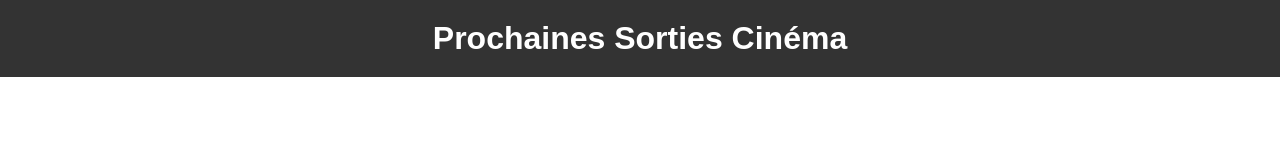
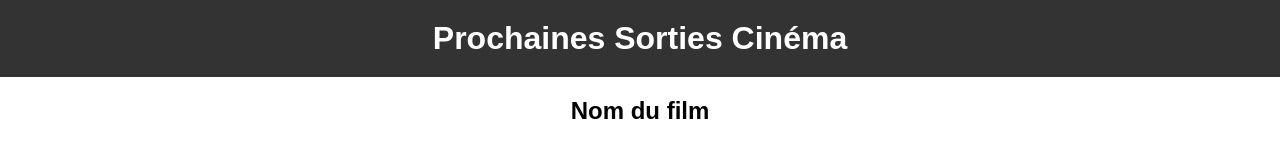
Before and after one commit to tcht-marie/Brief03-Olivier-Marie, a plain HTML site: page index.html in a window 1280 px wide. Drawn offline with Linux system fonts and the light colour scheme.

Commit message:
add h2 essai issue

```diff
--- a/index.html
+++ b/index.html
@@ -11,7 +11,7 @@
         <h1>Prochaines Sorties Cinéma</h1>
     </header>
     <main class="film-grid">
-
+        <h2>Nom du film</h2>
     </main>
 </body>
 <script src="js/index.js"></script>
```
